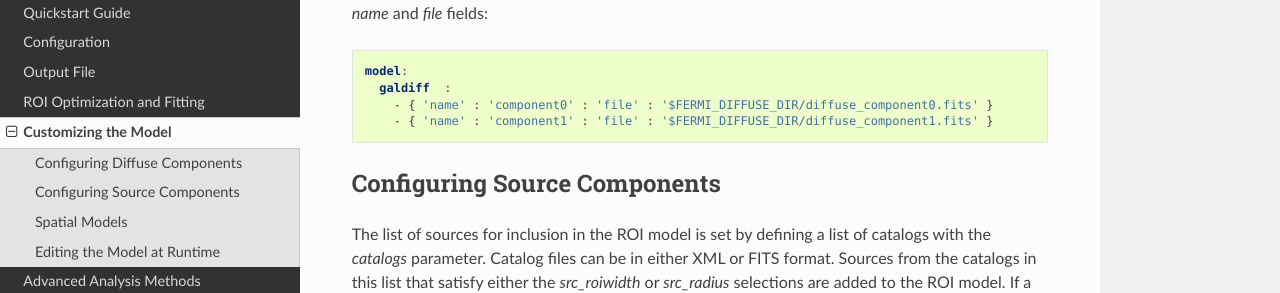
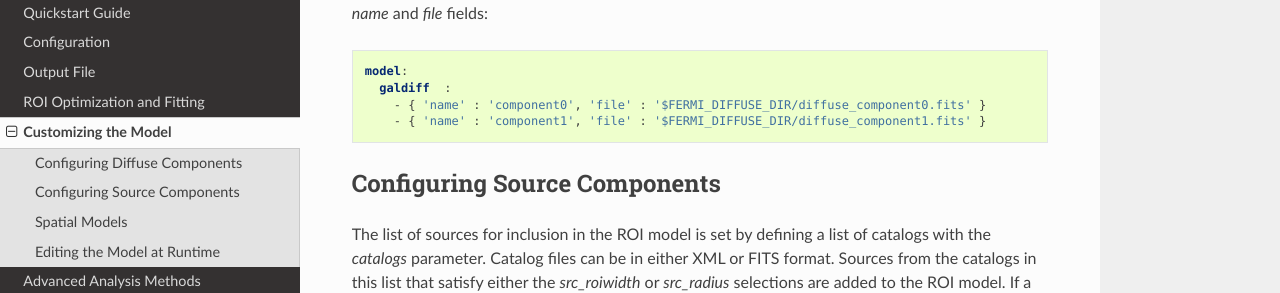
Before and after one commit to fermiPy/fermipy, a Sphinx documentation site: the page built from docs/model.rst, in a window 1280 px wide and 900 px high, scrolled down 615 px. Shown: the part 162-455 px from the top of the window. Built offline with Sphinx 7.4.7 and the Read the Docs theme 2.0.0, drawn with Linux system fonts in a browser that asks for light colours.

Commit message:
fix typo

```diff
--- a/docs/model.rst
+++ b/docs/model.rst
@@ -46,8 +46,8 @@ as a dictionary containing *name* and *file* fields:
 
    model:
      galdiff  :
-       - { 'name' : 'component0' : 'file' : '$FERMI_DIFFUSE_DIR/diffuse_component0.fits' }
-       - { 'name' : 'component1' : 'file' : '$FERMI_DIFFUSE_DIR/diffuse_component1.fits' }
+       - { 'name' : 'component0', 'file' : '$FERMI_DIFFUSE_DIR/diffuse_component0.fits' }
+       - { 'name' : 'component1', 'file' : '$FERMI_DIFFUSE_DIR/diffuse_component1.fits' }
 
 Configuring Source Components
 -----------------------------
```
